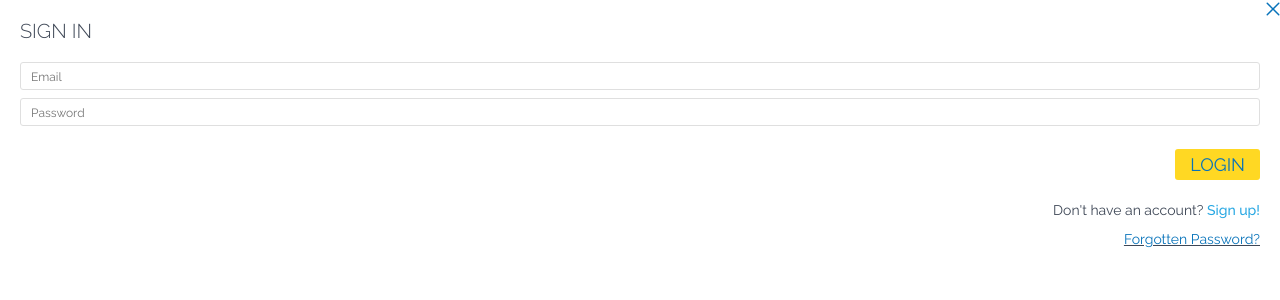
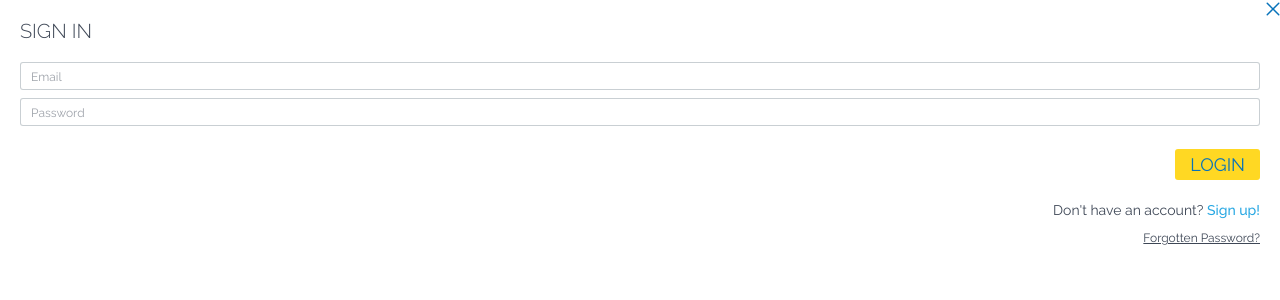
Before and after one commit to yuchormanski/roleri.bg-app, a React (Vite) app in the folder client/: page /login in a window 1280 px wide. Shown: the top 300 px of the page. Built offline with nearby package versions, Linux system fonts and the light colour scheme.

Commit message:
dark mode login form

```diff
--- a/client/src/css/colors.css
+++ b/client/src/css/colors.css
@@ -4,10 +4,12 @@
   &.light {
     --color-body: #fff;
     --color-main: #3e4756;
-    --color-header: ##fdfdfd;
+    --color-header: #fdfdfd;
     --color-nav-link: #3e4756;
     --color-nav-link-hover: #465268;
     --color-footer-bg: #0873ba;
+    --color-input: #fff;
+    --input-border: #001e3136;
   }
 
   /* dark mode */
@@ -18,6 +20,8 @@
     --color-nav-link: #f1f1e6;
     --color-nav-link-hover: #acac8e;
     --color-footer-bg: #2e3644;
+    --color-input: #626872;
+    --input-border: #ccac1c80;
   }
   /* main styles */
   --color-footer-fonts: ##fdfdfd;
--- a/client/src/pages/auth/Login.jsx
+++ b/client/src/pages/auth/Login.jsx
@@ -118,9 +118,7 @@ function Login({ onClose, authToggle }) {
             </button>
           </p>
           <p className={styles.forgotten}>
-            <Button type={"small"} onClick={forgotten}>
-              Forgotten Password?
-            </Button>
+            <button onClick={forgotten}>Forgotten Password?</button>
           </p>
         </div>
       )}
--- a/client/src/pages/auth/Login.module.css
+++ b/client/src/pages/auth/Login.module.css
@@ -33,13 +33,18 @@
 }
 
 .form .input {
+  background-color: var(--color-input);
   padding: 0.1rem 1rem;
   font-size: 1.6rem;
+  color: var(--color-main);
+  border-color: var(--input-border);
   border-radius: 0.3rem;
 }
 
 .input::placeholder {
   font-size: 1.2rem;
+  color: var(--color-nav-link);
+  opacity: 0.5;
 }
 
 .authInfo {
@@ -74,6 +79,7 @@
 
 .forgotten {
   font-size: 1.2rem;
+  color: var(--color-nav-link);
   margin-top: 0.8rem;
   text-align: right;
   text-decoration: underline;
--- a/client/src/ui/elements/button/Button.module.css
+++ b/client/src/ui/elements/button/Button.module.css
@@ -17,7 +17,8 @@
 }
 .small {
   font-size: 1.4rem;
-  transition: all 0.3s ease;
+  color: var(--color-body);
+  /* transition: all 0.3s ease; */
 }
 .menu {
   color: var(--color-body);
--- a/client/src/ui/elements/popupModal/Popup.module.css
+++ b/client/src/ui/elements/popupModal/Popup.module.css
@@ -19,7 +19,8 @@
 }
 
 .fullInfo {
-  background-color: #fff;
+  /* background-color: var(--color-header); */
+  background-color: var(--color-header);
   display: flex;
   flex-direction: column;
   gap: 2rem;
@@ -27,7 +28,6 @@
   padding: 1rem;
   color: var(--color-main-dark);
   border-radius: 0.5rem;
-  background-color: #faf8ff;
   opacity: 0;
   animation: modalFadeIn 0.3s ease-in-out forwards;
 }
```
